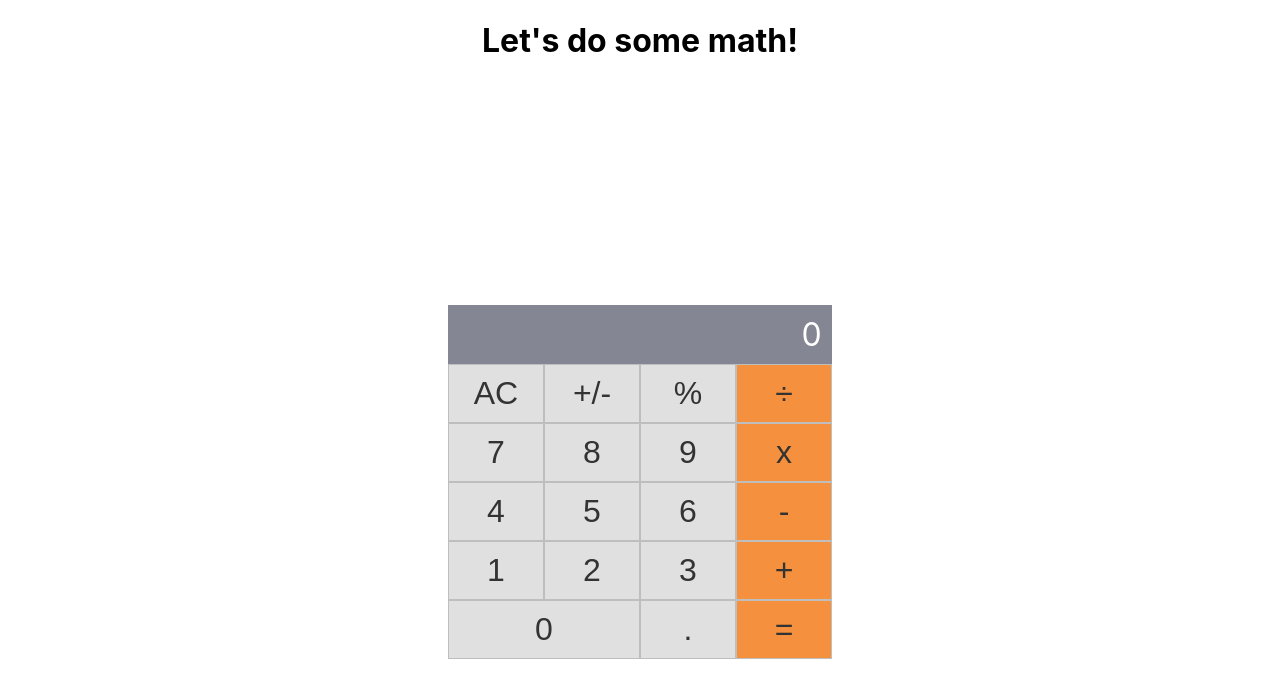
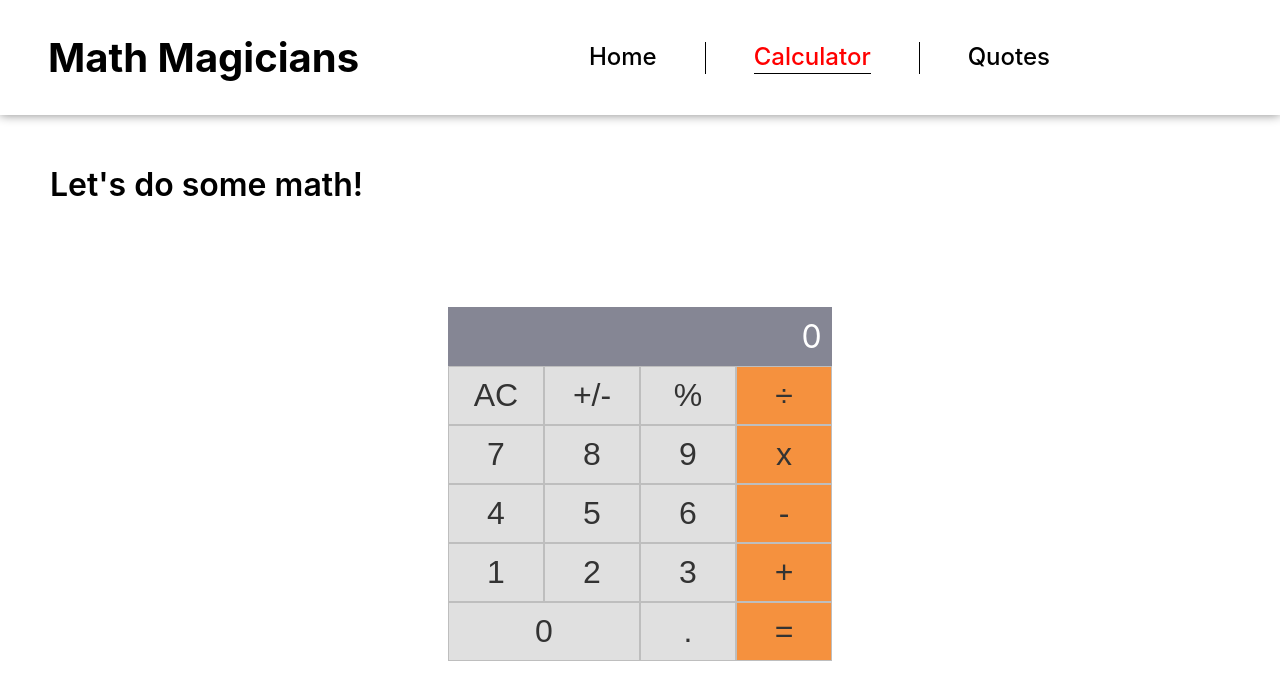
Before and after one commit to JacintaNgwu/math-magicians, a React (Create React App) app: page /calculator in a window 1280 px wide. Shown: the top 700 px of the page. Built offline with nearby package versions, Linux system fonts and the light colour scheme.

Commit message:
Created full website consisting of 3 pages

```diff
--- a/src/App.js
+++ b/src/App.js
@@ -1,20 +1,20 @@
 import React from 'react';
 import './App.css';
+import { BrowserRouter as Router, Routes, Route } from 'react-router-dom';
 import Calculator from './components/calculator';
+import Home from './components/Home';
+import Quotes from './components/Quotes';
+import Navigation from './components/Navigation';
 
-class App extends React.Component {
-  constructor(props) {
-    super(props);
-    this.state = {};
-  }
-
-  render() {
-    return (
-      <div className="App">
-        <Calculator />
-      </div>
-    );
-  }
-}
+const App = () => (
+  <Router>
+    <Navigation />
+    <Routes>
+      <Route exact path="/" element={<Home />} />
+      <Route path="/calculator" element={<Calculator />} />
+      <Route path="/quote" element={<Quotes />} />
+    </Routes>
+  </Router>
+);
 
 export default App;
--- a/src/components/Home.js
+++ b/src/components/Home.js
@@ -1,13 +1,15 @@
 import React from 'react';
 import './styles/Home.css';
 
-const Home = () => {
+const Home = () => (
   <div className="home">
-    <h1>Welcome to our page!</h1>
-    <p>
+    <h1 className="homeHead">Welcome to our page!</h1>
+    <p className="homeText">
       Math magicians is a website for all fans of mathematics.
+      <br />
       It allows users to make simple calculations and read a random math-related quotes.
     </p>
-  </div>;
-};
+  </div>
+);
+
 export default Home;
--- a/src/components/Navigation.js
+++ b/src/components/Navigation.js
@@ -1,12 +1,12 @@
 import React from 'react';
 import { NavLink } from 'react-router-dom';
-import '../styles/Navigation.css';
+import './styles/Navigation.css';
 
 const Navigation = () => (
   <nav>
     <h1 className="navHead">Math Magicians</h1>
     <div className="list">
-      <NavLink exact to="/" activeClassName="active" className="link">
+      <NavLink exact="true" to="/" activeClassName="active" className="link">
         Home
       </NavLink>
       <span className="vr" />
--- a/src/components/styles/Navigation.css
+++ b/src/components/styles/Navigation.css
@@ -2,14 +2,13 @@ nav {
   display: flex;
   justify-content: space-between;
   align-items: center;
-    padding: 0 2rem;
+  padding: 0 3rem;
   background-color: #fff;
-    box-shadow: 0 0 10px rgba(0, 0, 0, 0.1);
-    margin: 0 auto;
+  box-shadow: 0 0 10px rgba(0, 0, 0, 0.479);
 }
 
 .navHead {
-    font-size: 3.5rem;
+  font-size: 2.5rem;
   font-weight: 700;
   color: #000;
 }
@@ -24,7 +23,7 @@ nav {
   font-size: 1.5rem;
   font-weight: 500;
   color: #000;
-    margin: 0 1rem;
+  margin: 0 2rem;
   text-decoration: none;
 }
 
@@ -35,6 +34,6 @@ nav {
 }
 
 .active {
-    color: rgb(33, 179, 43);
-    border-bottom: 1px solid rgb(33, 179, 43);
+  color: red;
+  border-bottom: 1px solid black;
 }
--- a/src/components/styles/Quotes.css
+++ b/src/components/styles/Quotes.css
@@ -4,10 +4,9 @@
   align-items: center;
   font-family: 'Roboto', sans-serif;
   font-size: 3rem;
-    font-weight: 300;
+  font-weight: 500;
   line-height: 1.5;
-    margin-top: 350px;
-    padding: 0;
+  margin-top: 200px;
   text-align: center;
   width: 100%;
 }
--- a/src/components/styles/calculator.css
+++ b/src/components/styles/calculator.css
@@ -1,10 +1,22 @@
+.calculate {
+  justify-content: space-between;
+  margin: 50px;
+}
+
+.math h1 {
+  font-size: 2rem;
+  font-weight: 600;
+  margin: 0;
+  padding: 0;
+}
+
 .calculator {
   display: flex;
   flex-direction: column;
   justify-content: center;
   align-items: center;
   width: 100%;
-  height: 100vh;
+  height: 70vh;
 }
 
 .calculator__display {
```
Also changed, not shown: src/components/styles/Home.css (indentation only). Lines whose indentation alone changed are shown as unchanged.
